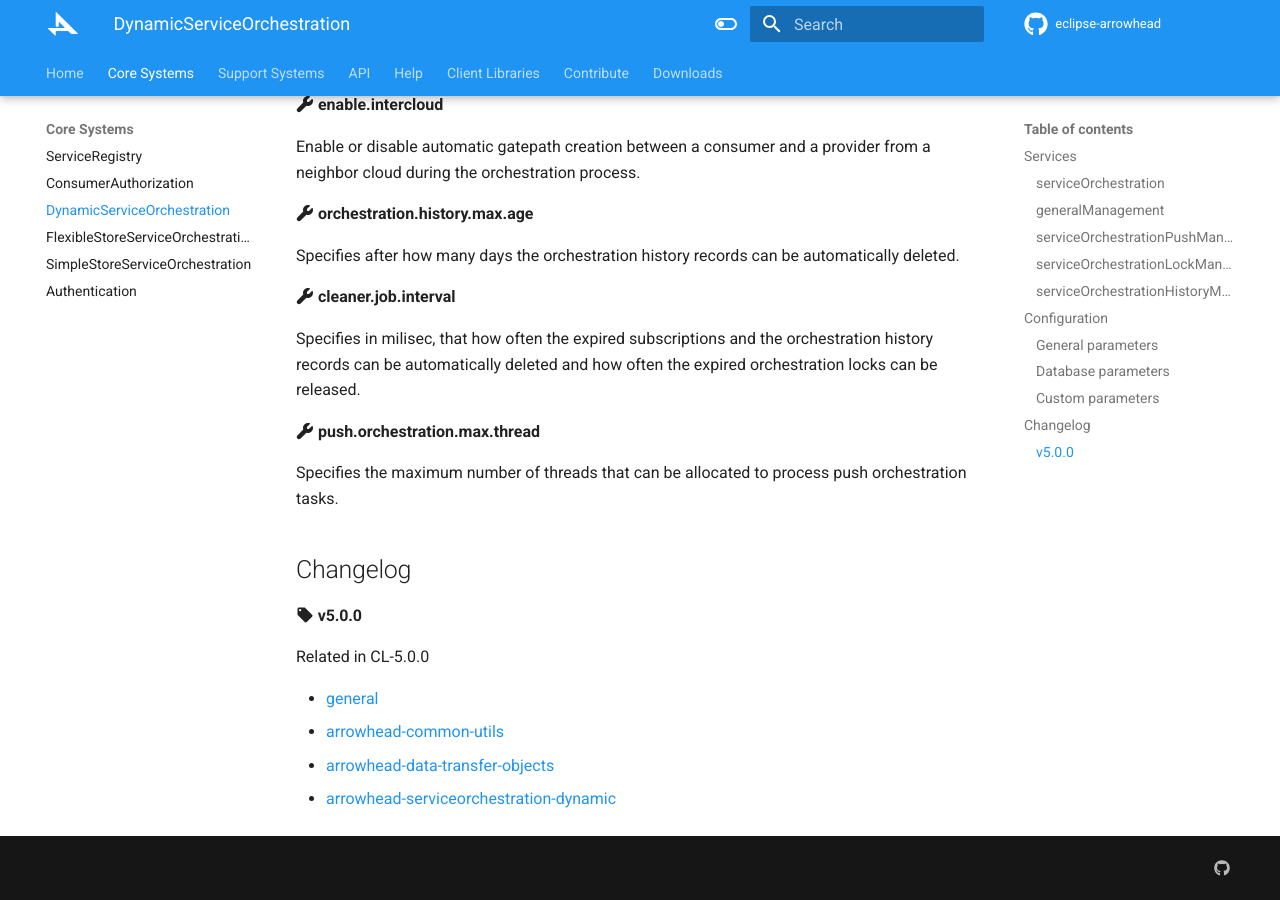
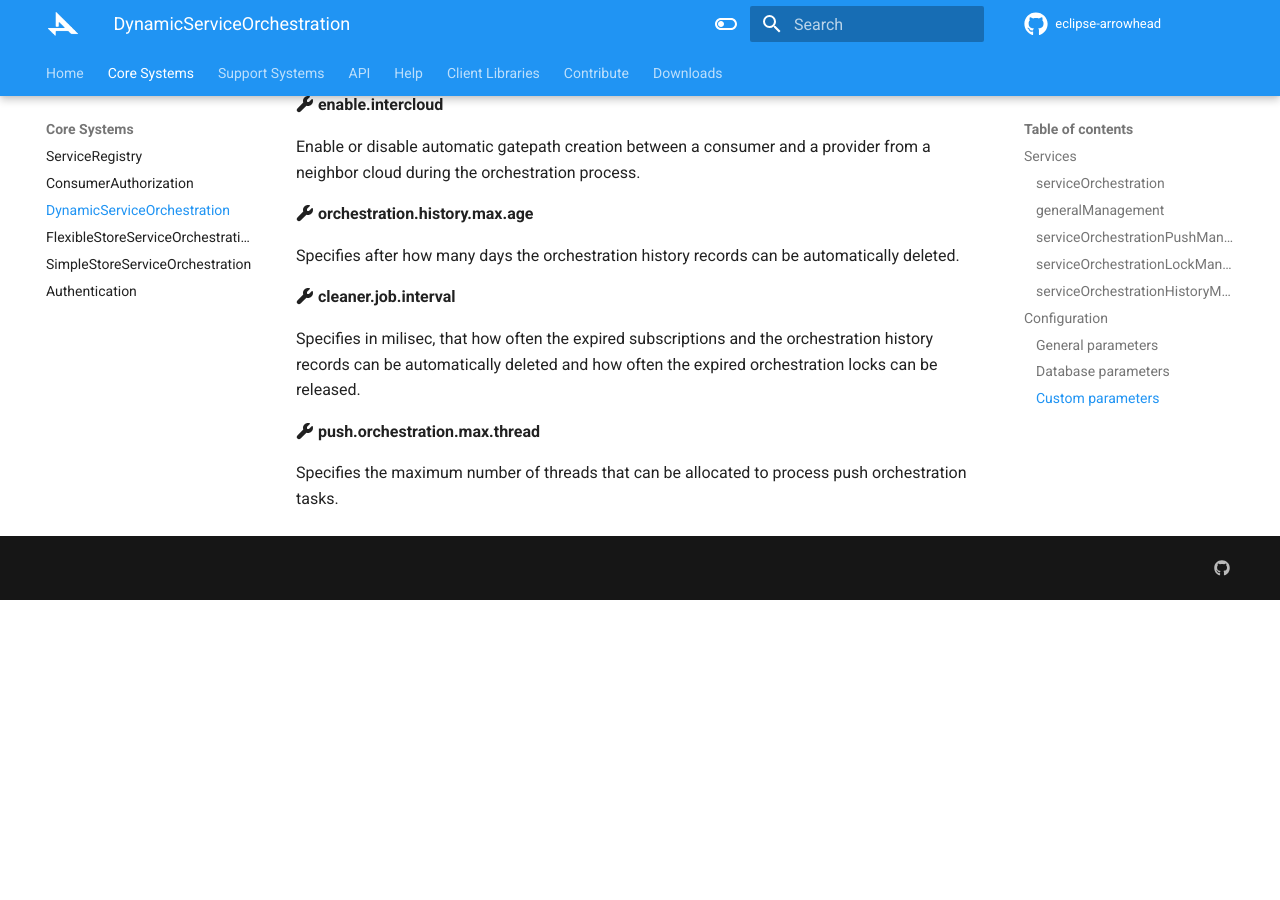
Before and after one commit to Aitia-IIOT/ah5-docs-java-spring, an MkDocs documentation site: the page built from docs/core_systems/service_orchestration_dynamic.md, in a window 1280 px wide and 900 px high, scrolled down 6292 px. Built offline with MkDocs 1.6.1 and Material for MkDocs 9.7.7, drawn with Linux system fonts in a browser that asks for light colours; after the commit the page ends 6892 px from its top, so only the background shows below that.

Commit message:
Removing changelog links from the system pages

```diff
--- a/docs/core_systems/service_orchestration_dynamic.md
+++ b/docs/core_systems/service_orchestration_dynamic.md
@@ -264,14 +264,3 @@ Specifies in milisec, that how often the expired subscriptions and the orchestra
 :fontawesome-solid-wrench: **push.orchestration.max.thread**
 
 Specifies the maximum number of threads that can be allocated to process push orchestration tasks.
-
-## Changelog
-
-#### :material-tag: v5.0.0
-
-Related in CL-5.0.0
-
-- [general](../general/changelogs/cl500.md#general)
-- [arrowhead-common-utils](../general/changelogs/cl500.md#arrowhead-common-utils)
-- [arrowhead-data-transfer-objects](../general/changelogs/cl500.md#arrowhead-data-transfer-objects)
-- [arrowhead-serviceorchestration-dynamic](../general/changelogs/cl500.md#arrowhead-serviceorchestration-dynamic)
```
Also changed, not shown: docs/core_systems/authentication.md (+0 -11 lines), docs/core_systems/authorization.md (+0 -11 lines), docs/core_systems/service_registry.md (+0 -11 lines), docs/support_systems/blacklist.md (+0 -11 lines).
